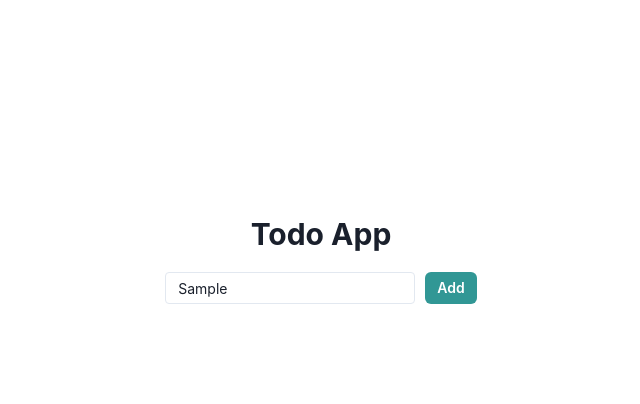
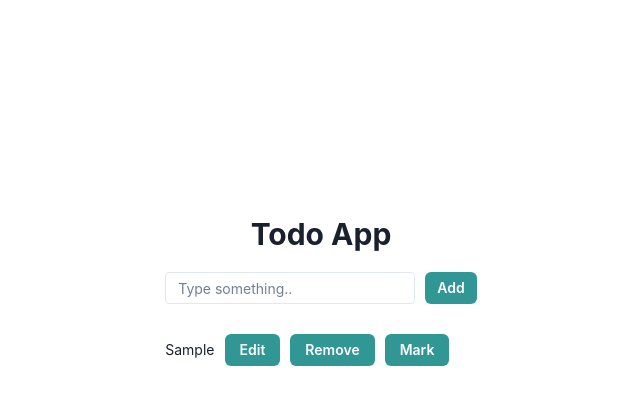
Before and after one commit to yaliyev/typescript-react-weekend, a React (Vite) app in the folder todo-react-typescript/: page / in a window 1280 px wide. Both pictures are taken after typing "Sample" into the empty fields and a click on the button "Add". Shown: the top 404 px of the page, without its empty margins (319-959 px from the left). Built offline with nearby package versions, Linux system fonts and the light colour scheme.

Commit message:
add functionality

```diff
--- a/todo-react-typescript/package.json
+++ b/todo-react-typescript/package.json
@@ -15,11 +15,13 @@
     "@emotion/styled": "^11.11.0",
     "framer-motion": "^10.16.16",
     "react": "^18.2.0",
-    "react-dom": "^18.2.0"
+    "react-dom": "^18.2.0",
+    "uuid": "^9.0.1"
   },
   "devDependencies": {
     "@types/react": "^18.2.43",
     "@types/react-dom": "^18.2.17",
+    "@types/uuid": "^9.0.7",
     "@typescript-eslint/eslint-plugin": "^6.14.0",
     "@typescript-eslint/parser": "^6.14.0",
     "@vitejs/plugin-react": "^4.2.1",
--- a/todo-react-typescript/src/components/TodoItem.tsx
+++ b/todo-react-typescript/src/components/TodoItem.tsx
@@ -5,7 +5,7 @@ import Todo from '../models/Todo'
 const TodoItem = (props:{todo:Todo}) => {
 
   return (
-    <Flex>
+    <Flex marginBlock={"10px"}>
         <Text  paddingBlock={"5px"} fontSize='sm'>{props.todo.value}</Text>
         <Button marginLeft={"10px"} padding={'15px'} colorScheme='teal' size='sm'>
                         Edit
--- a/todo-react-typescript/src/components/TodoListPage.tsx
+++ b/todo-react-typescript/src/components/TodoListPage.tsx
@@ -1,21 +1,41 @@
 import { Box, Button, Container, Flex, Heading, Input, Stack } from '@chakra-ui/react'
-import React, { useEffect, useState } from 'react'
+import React, { useEffect, useRef, useState } from 'react'
 import TodoItem from './TodoItem'
 import Todo from '../models/Todo'
 import TodoList from '../models/TodoList'
+import { v4 as uuidv4 } from 'uuid';
+
+
+
 
 const TodoListPage = () => {
 
+    useEffect(()=>{
+        TodoList.createInstance();
+    },[])
 
     const todoList:TodoList = TodoList.createInstance();
-    const [list,setList] = useState(todoList);
 
-    useEffect(()=>{
+    const [list,setList] = useState(todoList.list);
 
-     setList(todoList);
+    const mainTodoInputRef = useRef<HTMLInputElement>(null);
 
-    },[])
-    //  const todo1:Todo = new Todo("1","value1",false);
+
+
+
+    function addTodo(){
+
+
+        const todo:Todo = new Todo(uuidv4(),mainTodoInputRef.current?.value,false);
+
+        todoList.add(todo);
+         setList([...todoList.list]);
+
+         (mainTodoInputRef.current!).value = '';
+
+
+
+    }
 
     return (
         <Container marginTop='200px' maxW='xl' centerContent>
@@ -27,8 +47,8 @@ const TodoListPage = () => {
 
                 <Stack marginTop={"20px"} spacing={3}>
                     <Flex>
-                    <Input borderRadius={'4px'} placeholder='Type something..' size='sm' />
-                    <Button marginLeft={"10px"} padding={'15px'} colorScheme='teal' size='sm'>
+                    <Input ref={mainTodoInputRef} borderRadius={'4px'} placeholder='Type something..' size='sm' />
+                    <Button onClick={()=>{addTodo()}} marginLeft={"10px"} padding={'15px'} colorScheme='teal' size='sm'>
                         Add
                     </Button>
 
@@ -38,8 +58,8 @@ const TodoListPage = () => {
                 <Stack marginTop={"20px"}>
 
 
-                      {list.list.map((todo:Todo)=>{
-                         return <TodoItem todo={todo} />
+                      {list.map((todo:Todo,index:number)=>{
+                         return <TodoItem key={index} todo={todo} />
                       })};
 
 
```
Also changed, not shown: todo-react-typescript/src/App.tsx (+5 -2 lines), 1 other file (tests, documents, lock files or other folders).
